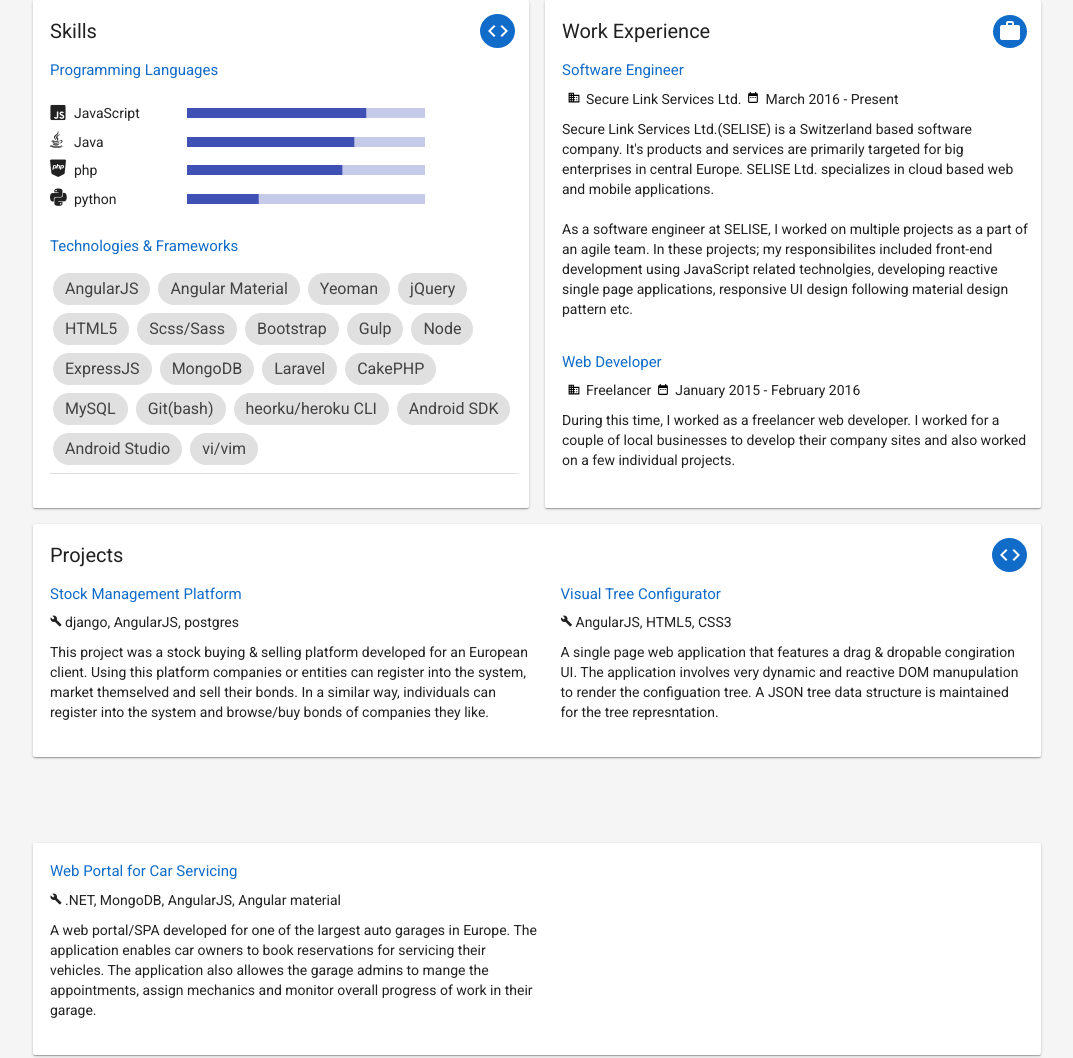
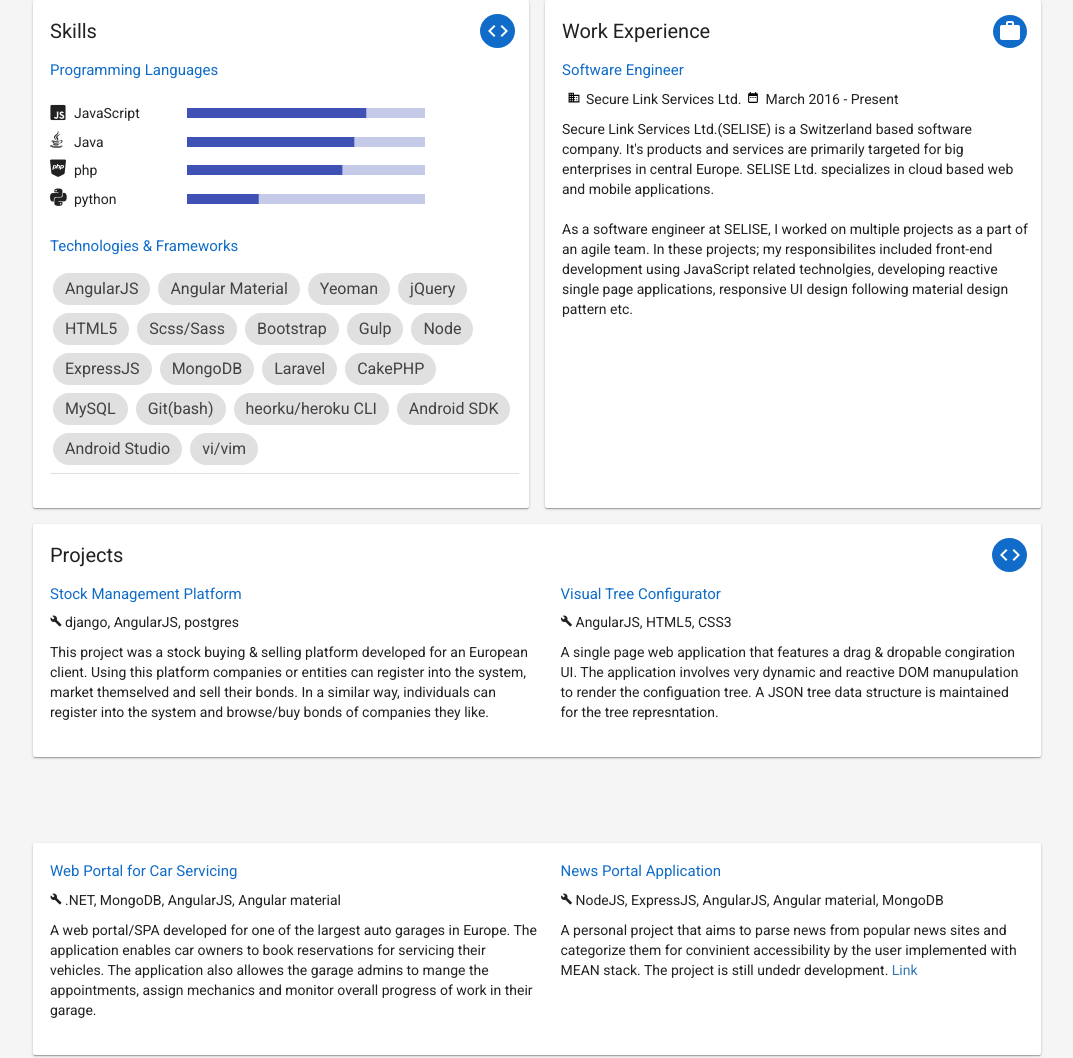
Before and after one commit to gearguy365/aboutamin, a website: page index.html in a window 1280 px wide. Shown: the part 484-1542 px from the top of the page, without its empty margins (103-1176 px from the left). Drawn offline with Linux system fonts and the light colour scheme; some packages are replaced by stand-ins of ours.

Commit message:
updated info

```diff
--- a/index.html
+++ b/index.html
@@ -3,16 +3,18 @@
     <head>
         <!-- <script src="https://ajax.googleapis.com/ajax/libs/angularjs/1.5.8/angular.min.js"></script> -->
         <script src="libs/jquery-3.1.1.min.js" charset="utf-8"></script>
+
         <script src="libs/angular.min.js" charset="utf-8"></script>
         <script src="libs/angular-animate.js"></script>
-        <script src="libs/ui-bootstrap-tpls-2.0.2.js"></script>
         <script src="libs/angular-aria.min.js"></script>
         <script src="libs/angular-sanitize.min.js"></script>
         <script src="libs/angular-material.min.js"></script>
+        <link href="libs/angular-material.min.css" rel="stylesheet">
+
+        <script src="libs/ui-bootstrap-tpls-2.0.2.js"></script>
         <!-- <script src="libs/angular-material-calendar.js"></script> -->
         <script src="libs/jspdf.min.js"></script>
         <link href="libs/bootstrap.min.css" rel="stylesheet">
-        <link href="libs/angular-material.min.css" rel="stylesheet">
         <link href="https://fonts.googleapis.com/css?family=Roboto" rel="stylesheet">
         <link rel="stylesheet" href="styles/styles.css">
         <link href="https://fonts.googleapis.com/icon?family=Material+Icons" rel="stylesheet">
@@ -266,7 +268,7 @@
                                             </p>
                                         </div>
 
-                                        <div style="padding-bottom: 15px;">
+                                        <!-- <div style="padding-bottom: 15px;">
                                             <div>
                                                 <h4 style="font-size: 15px; color: #106cc8;">Web Developer</h4>
                                                 <div layout="row"  layout-align="start center">
@@ -283,7 +285,7 @@
                                             <p style="padding-top: 10px;">
                                                 During this time, I worked as a freelancer web developer. I worked for a couple of local businesses to develop their company sites and also worked on a few individual projects.
                                             </p>
-                                        </div>
+                                        </div> -->
                                     </md-card-actions>
                                 </md-card>
                             </div>
@@ -362,22 +364,23 @@
                                                     A web portal/SPA developed for one of the largest auto garages in Europe. The application enables car owners to book reservations for servicing their vehicles. The application also allowes the garage admins to mange the appointments, assign mechanics and monitor overall progress of work in their garage.
                                                 </p>
                                             </div>
-                                            <!-- <div flex="50" style="padding-bottom: 15px; padding-right: 25px;">
+                                            <div flex="50" style="padding-bottom: 15px; padding-right: 25px;">
                                                 <div>
-                                                    <h4 style="font-size: 15px; color: #106cc8;">Web Portal for Car Servicing</h4>
+                                                    <h4 style="font-size: 15px; color: #106cc8;">News Portal Application</h4>
                                                     <div layout="row"  layout-align="start center">
                                                         <div layout="row">
                                                             <i class="material-icons" style="font-size: 12px; padding-bottom: 2px; padding-right: 3px;">build</i>
                                                         </div>
                                                         <span>
-                                                            .NET, MongoDB, AngularJS, Angular material
+                                                            NodeJS, ExpressJS, AngularJS, Angular material, MongoDB
                                                         </span>
                                                     </div>
                                                 </div>
                                                 <p style="padding-top: 10px;">
-                                                    A web portal/SPA developed for one of the largest auto garages in Europe. The application enables car owners to book reservations for servicing their vehicles. The application also allowes the garage admins to mange the appointments, assign mechanics and monitor overall progress of work in their garage.
+                                                    A personal project that aims to parse news from popular news sites and categorize them for convinient accessibility by the user implemented with MEAN stack. The project is still undedr development.
+                                                    <a href="https://news-bucket.herokuapp.com/">Link</a>
                                                 </p>
-                                            </div> -->
+                                            </div>
                                         </div>
 
                                     </md-card-actions>
```
